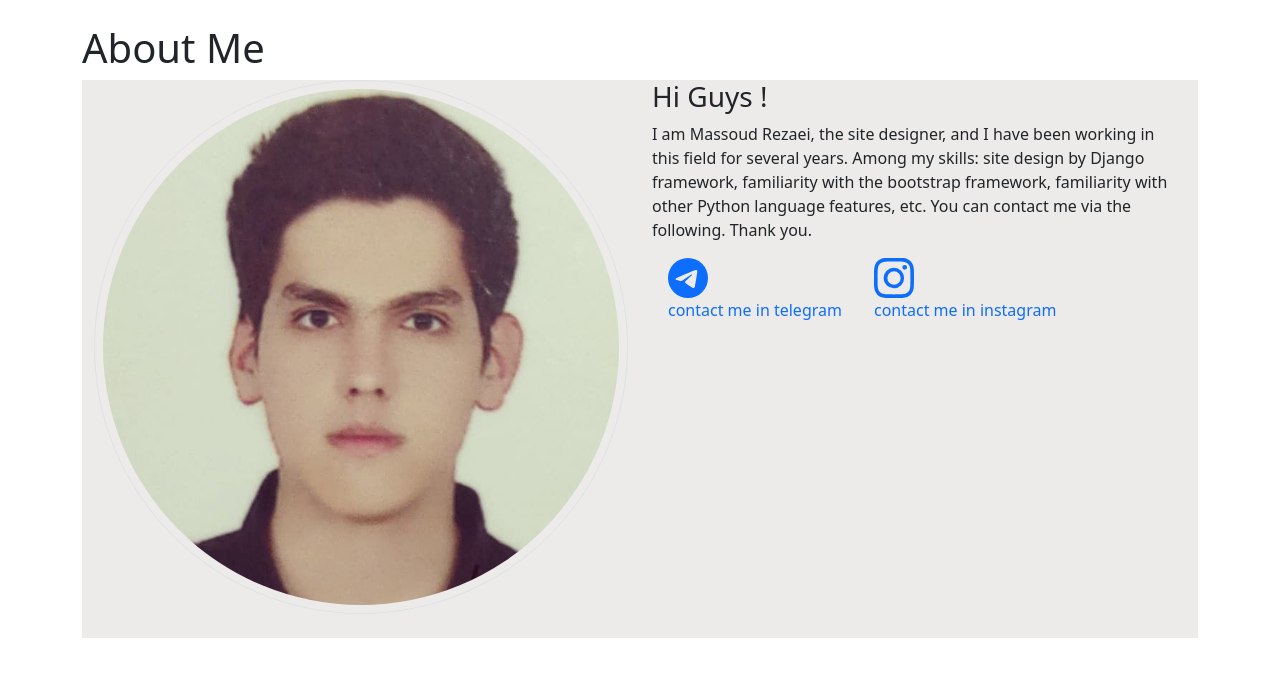
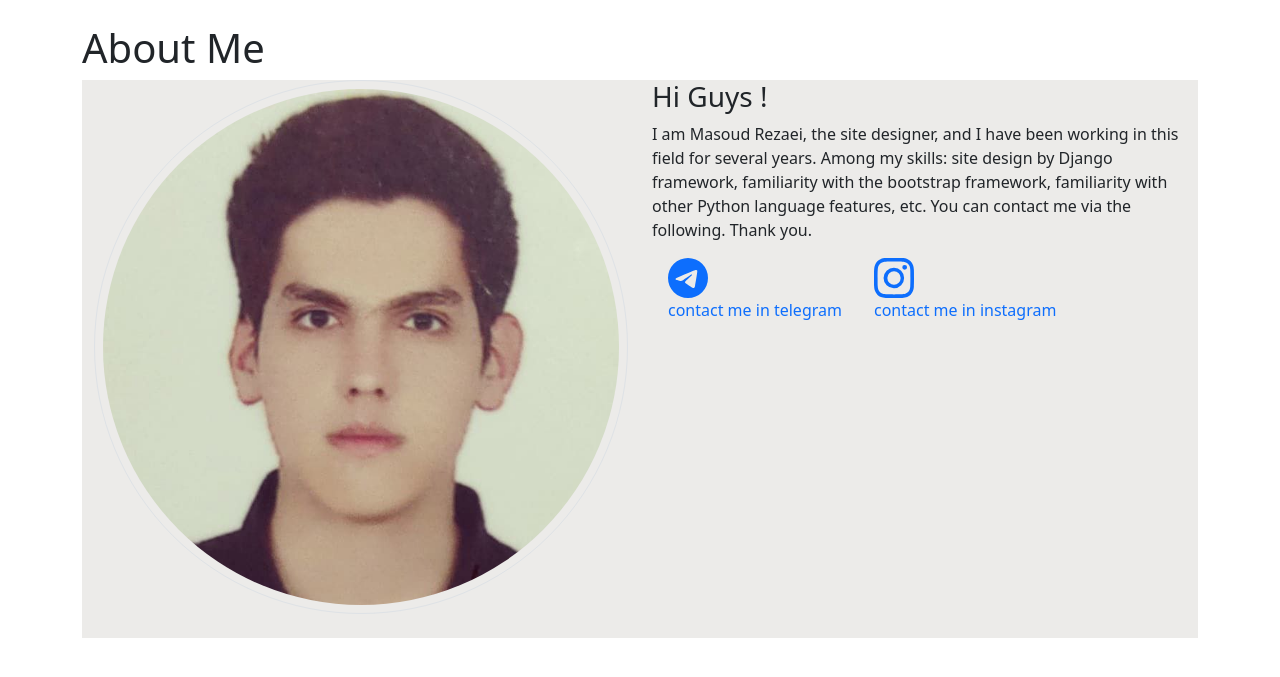
Before and after one commit to masoud-rezaei/mini_website, a Django app: page /about/ in a window 1280 px wide. Shown: the part 91-768 px from the top of the page. Run offline with Django 3.2, Linux system fonts and the light colour scheme.

Commit message:
'first_pushing'

```diff
--- a/templates/about.html
+++ b/templates/about.html
@@ -10,7 +10,7 @@
         <div class="col-lg-6">
             <div class="profile">
                 <h3>Hi Guys !</h3>
-                <p>I am Massoud Rezaei, the site designer, and I have been working in this field for several years.
+                <p>I am Masoud Rezaei, the site designer, and I have been working in this field for several years.
 
                     Among my skills: site design by Django framework, familiarity with the bootstrap framework,
                     familiarity with other Python language features, etc.
@@ -29,7 +29,7 @@
                         </a>
                     </div>
                     <div class="mb-4 px-3 ">
-                        <a class="text-decoration-none" href='https://telegram.me/rezae_developer'>
+                        <a class="text-decoration-none" href='https://www.instagram.com/it_fastway'>
 
                             <svg xmlns="http://www.w3.org/2000/svg" width="40" height="40" fill="currentColor"
                                 class="bi bi-instagram" viewBox="0 0 16 16">
```
Also changed, not shown: README.md (added), 1 other file.
